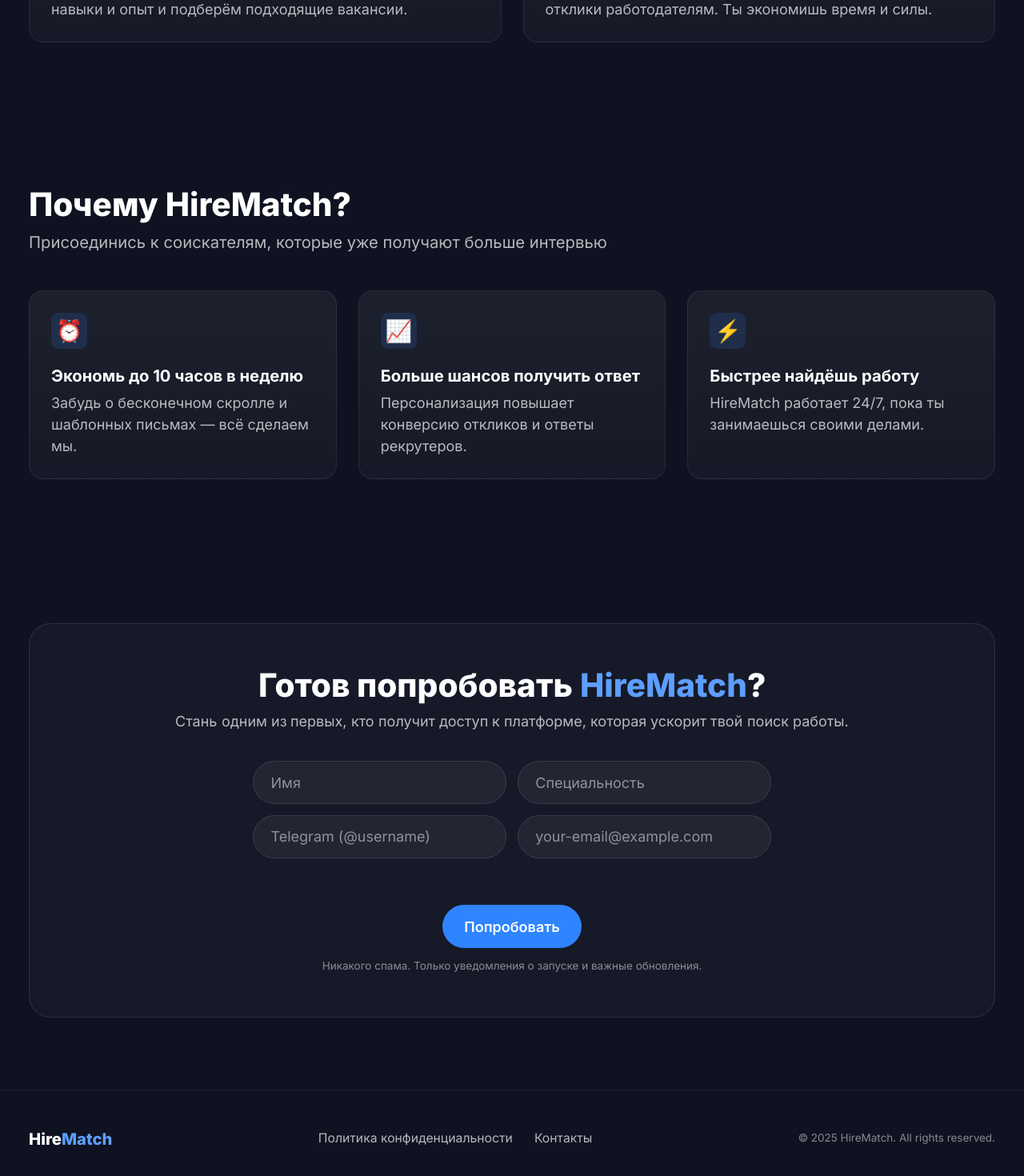
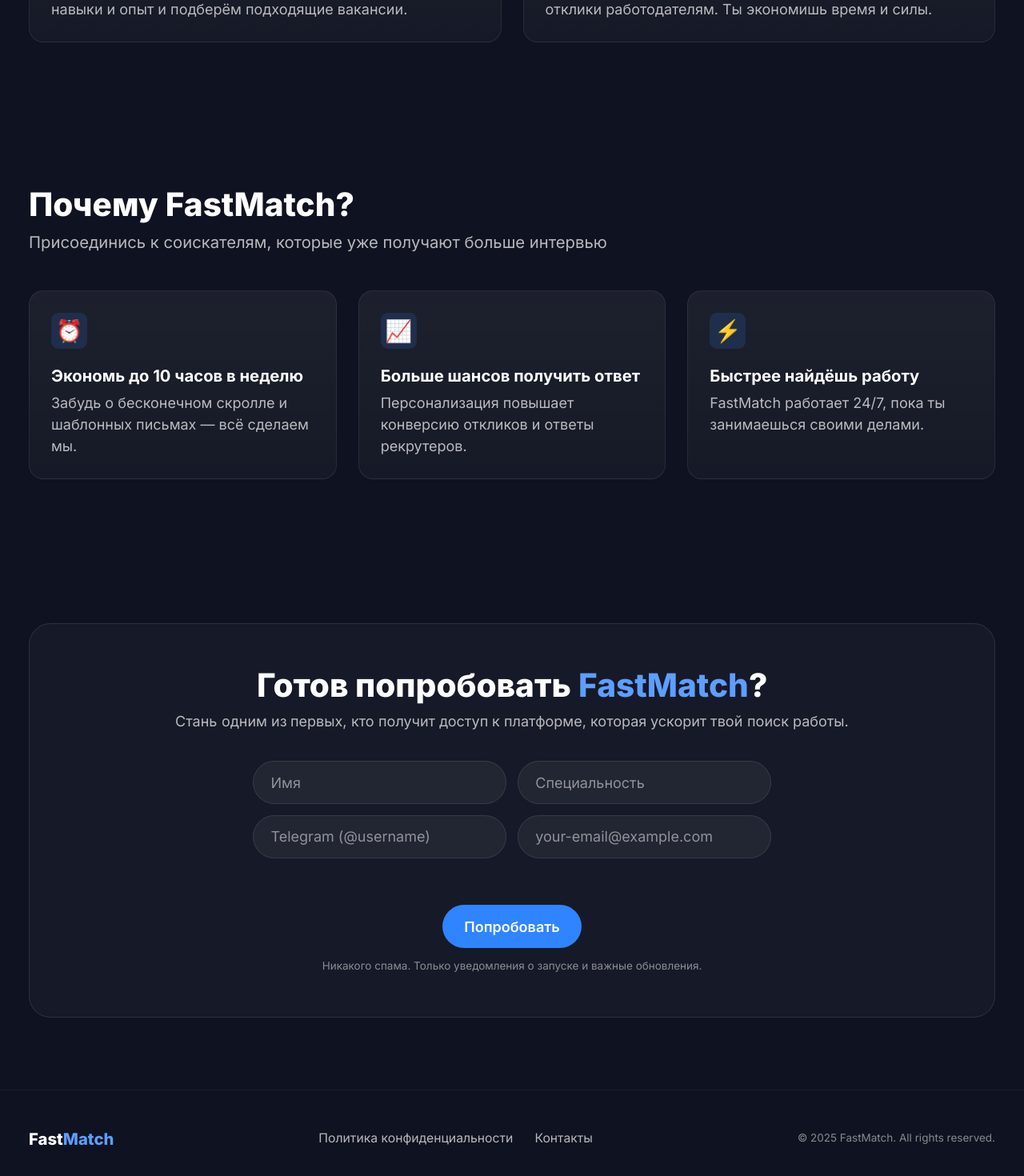
Before and after one commit to Amirhan-Botagariev/HireMatchLanding, a Next.js app: page /1 in a window 1280 px wide. Shown: the part 1092-2562 px from the top of the page at 80% size. Built offline with nearby package versions, Linux system fonts and the light colour scheme.

Commit message:
Ребрендинг

```diff
--- a/src/app/[locale]/layout.tsx
+++ b/src/app/[locale]/layout.tsx
@@ -12,7 +12,7 @@
 }
 
 export const metadata: Metadata = {
-  title: "HireMatch — Автоматизация откликов для соискателей",
+  title: "FastMatch — Автоматизация откликов для соискателей",
   description:
     "ИИ анализирует резюме и автоматически отправляет персонализированные заявки на вакансии — для всех, кто ищет работу.",
   icons: {
--- a/src/app/components/HomeClient.tsx
+++ b/src/app/components/HomeClient.tsx
@@ -279,7 +279,7 @@
               onClick={handleAnchorClick}
               className="brand-nowrap text-lg font-extrabold tracking-tight sm:text-xl"
             >
-              Hire<span className="text-brand-400">Match</span>
+              Fast<span className="text-brand-400">Match</span>
             </a>
 
             <nav className="hidden items-center gap-6 text-sm text-white/70 md:flex">
@@ -605,7 +605,7 @@
         >
           <div className="mx-auto flex max-w-6xl flex-col items-center justify-between gap-6 px-4 py-10 text-center sm:px-6 md:flex-row md:text-left lg:px-8">
             <a className="brand-nowrap text-lg font-extrabold" href="#top" onClick={handleAnchorClick}>
-              Hire<span className="text-brand-400">Match</span>
+              Fast<span className="text-brand-400">Match</span>
             </a>
             <nav className="flex flex-col gap-2 text-sm text-white/70 sm:flex-row sm:gap-6">
               <a href="#" className="hover:text-white" onClick={(e) => e.preventDefault()}>
--- a/src/app/i18n/dictionaries.ts
+++ b/src/app/i18n/dictionaries.ts
@@ -11,7 +11,7 @@
     secondary: "Как это работает",
   },
   how: {
-    h2: "HireMatch решает эту проблему",
+    h2: "FastMatch решает эту проблему",
     p: "Искусственный интеллект автоматизирует поиск работы для соискателей.",
     card1t: "Загрузи резюме",
     card1p: "Просто загрузи своё резюме — мы проанализируем навыки и опыт и подберём подходящие вакансии.",
@@ -19,18 +19,18 @@
     card2p: "Алгоритм автоматически шлёт персонализированные отклики работодателям. Ты экономишь время и силы.",
   },
   why: {
-    h2: "Почему HireMatch?",
+    h2: "Почему FastMatch?",
     p: "Присоединись к соискателям, которые уже получают больше интервью",
     c1t: "Экономь до 10 часов в неделю",
     c1p: "Забудь о бесконечном скролле и шаблонных письмах — всё сделаем мы.",
     c2t: "Больше шансов получить ответ",
     c2p: "Персонализация повышает конверсию откликов и ответы рекрутеров.",
     c3t: "Быстрее найдёшь работу",
-    c3p: "HireMatch работает 24/7, пока ты занимаешься своими делами.",
+    c3p: "FastMatch работает 24/7, пока ты занимаешься своими делами.",
   },
   cta: {
     h2a: "Готов попробовать ",
-    h2b: "HireMatch",
+    h2b: "FastMatch",
     h2c: "?",
     p: "Стань одним из первых, кто получит доступ к платформе, которая ускорит твой поиск работы.",
     submit: "Попробовать",
@@ -48,7 +48,7 @@
   footer: {
     privacy: "Политика конфиденциальности",
     contacts: "Контакты",
-    copyright: "© 2025 HireMatch. All rights reserved.",
+    copyright: "© 2025 FastMatch. All rights reserved.",
   },
   switch: { ru: "РУС", en: "EN", kz: "ҚАЗ" },
 };
@@ -65,7 +65,7 @@
     secondary: "How it works",
   },
   how: {
-    h2: "HireMatch solves this problem",
+    h2: "FastMatch solves this problem",
     p: "AI automates the job search for candidates.",
     card1t: "Upload your resume",
     card1p: "We analyze your skills/experience and match suitable jobs.",
@@ -73,18 +73,18 @@
     card2p: "The algorithm sends personalized applications automatically. Save time and energy.",
   },
   why: {
-    h2: "Why HireMatch?",
+    h2: "Why FastMatch?",
     p: "Join candidates who already get more interviews",
     c1t: "Save up to 10 hours a week",
     c1p: "Forget endless scrolling and templates — we do it for you.",
     c2t: "Higher chance to get replies",
     c2p: "Personalization increases response rate from recruiters.",
     c3t: "Find a job faster",
-    c3p: "HireMatch works 24/7 while you focus on your life.",
+    c3p: "FastMatch works 24/7 while you focus on your life.",
   },
   cta: {
     h2a: "Ready to try ",
-    h2b: "HireMatch",
+    h2b: "FastMatch",
     h2c: "?",
     p: "Be among the first to access a platform that speeds up your job search.",
     submit: "Try",
@@ -102,7 +102,7 @@
   footer: {
     privacy: "Privacy Policy",
     contacts: "Contacts",
-    copyright: "© 2025 HireMatch. All rights reserved.",
+    copyright: "© 2025 FastMatch. All rights reserved.",
   },
   switch: { ru: "RU", en: "EN", kz: "QAZ" },
 };
@@ -118,7 +118,7 @@
     secondary: "Бұл қалай жұмыс істейді",
   },
   how: {
-    h2: "HireMatch бұл мәселені шешеді",
+    h2: "FastMatch бұл мәселені шешеді",
     p: "ЖИ жұмыс іздеуді автоматтандырады.",
     card1t: "Түйіндемені талдау",
     card1p: "Біз сенің дағдыларыңды талдап, сәйкес бос жұмыс орындарын табамыз.",
@@ -126,18 +126,18 @@
     card2p: "Алгоритм жеке өтінімдерді автоматты түрде жібереді. Уақытың мен күшіңді үнемде.",
   },
   why: {
-    h2: "Неге HireMatch?",
+    h2: "Неге FastMatch?",
     p: "Көбірек сұхбат алып жатқан үміткерлерге қосыл",
     c1t: "Аптасына 10 сағатқа дейін үнемде",
     c1p: "Шексіз жұмыс ідеу мен үлгі хаттарды жіберуді ұмыт — бәрін біз жасаймыз.",
     c2t: "Рекрутерлерден жауап алуды мүмкіндігінше жоғарлат",
     c2p: "Жеке ұсыныстар жұмыс табу ықтималдығын арттырады.",
     c3t: "Жұмысты тезірек тап",
-    c3p: "HireMatch тәулік бойы жұмыс істегенде, сен өз ісіңмен айналысасың.",
+    c3p: "FastMatch тәулік бойы жұмыс істегенде, сен өз ісіңмен айналысасың.",
   },
   cta: {
     h2a: "",
-    h2b: "HireMatch",
+    h2b: "FastMatch",
     h2c: " пайдалануға дайынсың ба?",
     p: "Жұмыс іздеуді жылдамдататын платформаға алғашқылардың бірі болып қол жеткіз.",
     submit: "Қатысу",
@@ -155,7 +155,7 @@
   footer: {
     privacy: "Құпиялылық саясаты",
     contacts: "Байланыс",
-    copyright: "© 2025 HireMatch. Барлық құқықтар қорғалған.",
+    copyright: "© 2025 FastMatch. Барлық құқықтар қорғалған.",
   },
   switch: { ru: "РУС", en: "EN", kz: "ҚАЗ" },
 };
```
